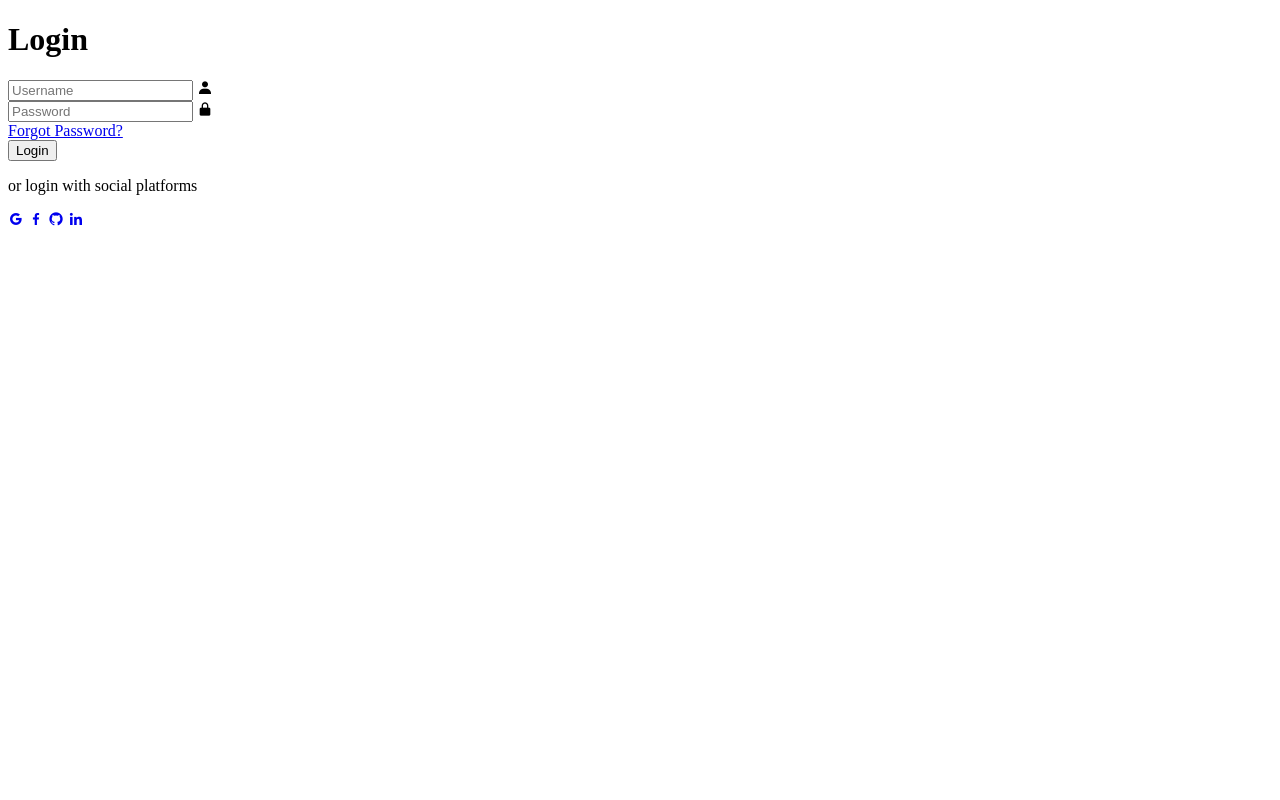
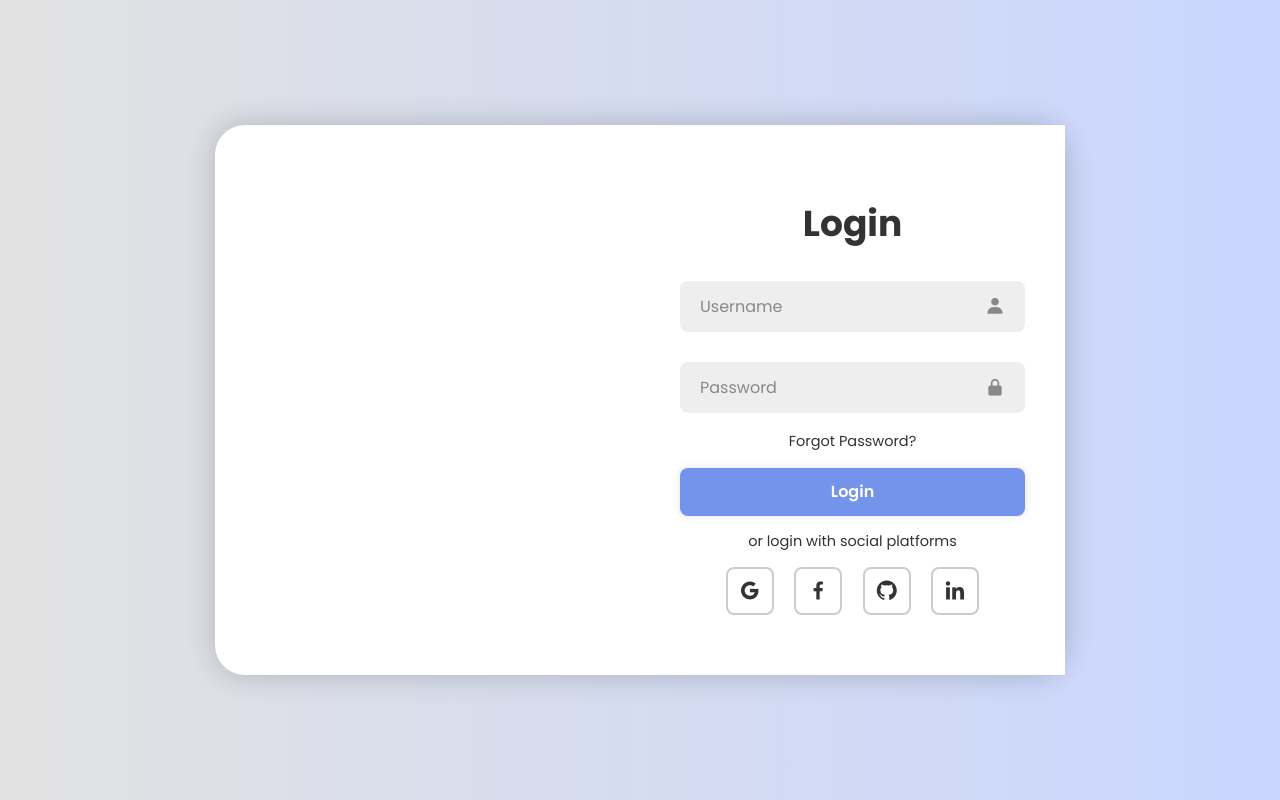
Before and after one commit to BarryBaros/Login-signup, a plain HTML site: page index.html in a window 1280 px wide. Drawn offline with nearby package versions, Linux system fonts and the light colour scheme; a web font is replaced by a local one.

Commit message:
style login

```diff
--- a/index.html
+++ b/index.html
@@ -36,6 +36,29 @@
           </div>
         </form>
       </div>
+      <div class="form-box register">
+        <form action="">
+          <h1>Sign-Up</h1>
+          <div class="input-box">
+            <input type="text" placeholder="Username" required />
+            <i class="bx bxs-user"></i>
+          </div>
+          <div class="input-box">
+            <input type="email" placeholder="Email" required />
+           <i class='bx bxs-envelope' ></i>
+          </div>
+          <div class="input-box">
+            <input type="password" placeholder="Password" required />
+            <i class="bx bxs-lock-alt"></i>
+          </div>
+                 <button type="submit" class="btn">Register</button>
+          <p>or register with social platforms</p>
+          <div class="social-icons">
+            <a href="#"><i class="bx bxl-google"></i></a>
+            <a href="#"><i class="bx bxl-facebook"></i></a>
+            <a href="#"><i class="bx bxl-github"></i></a>
+            <a href="#"><i class="bx bxl-linkedin"></i></a>
+          </div>
     </div>
   </body>
 </html>
--- a/style.css
+++ b/style.css
@@ -0,0 +1,119 @@
+@import url("https://fonts.googleapis.com/css2?family=Google+Sans+Flex:opsz,wght@6..144,1..1000&family=Italianno&family=Poppins:wght@400;600;700&family=Roboto:ital,wght@0,100..900;1,100..900&display=swap");
+
+* {
+  margin: 0;
+  padding: 0;
+  box-sizing: border-box;
+  font-family: "Poppins", sans-serif;
+}
+
+body {
+  display: flex;
+  justify-content: center;
+  align-items: center;
+  min-height: 100vh;
+  background: linear-gradient(90deg, #e2e2e2, #c9d6ff);
+}
+.container {
+  position: relative;
+  width: 850px;
+  height: 550px;
+  background: #fff;
+  border-radius: 30px;
+  box-shadow: 0 0 30px rgba(0, 0, 0, 0.2);
+}
+
+.form-box {
+  position: absolute;
+  right: 0;
+  width: 50%;
+  height: 100%;
+  background: #fff;
+  display: flex;
+  align-items: center;
+  color: #333;
+  text-align: center;
+  padding: 40px;
+}
+
+.form-box.register{
+  visibility: hidden;
+}
+
+form {
+  width: 100%;
+}
+
+.container h1 {
+  font-size: 36px;
+  margin: 10px 0;
+}
+
+.input-box {
+  position: relative;
+  margin: 30px 0;
+}
+
+.input-box input {
+  width: 100%;
+  padding: 13px 50px 13px 20px;
+  background: #eee;
+  border-radius: 8px;
+  border: none;
+  outline: none;
+  font-size: 16px;
+  color: #333;
+  font-weight: 500;
+}
+
+.input-box input::placeholder {
+  color: #888;
+  font-weight: 400;
+}
+
+.input-box i {
+  position: absolute;
+  right: 20px;
+  top: 50%;
+  transform: translateY(-50%);
+  font-size: 20px;
+  color: #888;
+}
+
+.forgot-link {
+  margin: -15px 0 15px;
+}
+.forgot-link a {
+  font-size: 14.5px;
+  color: #333;
+  text-decoration: none;
+}
+
+.btn {
+  width: 100%;
+  height: 48px;
+  background: #7494ec;
+  border-radius: 8px;
+  box-shadow: 0 0 10px rgba(0, 0, 0, 0.1);
+  border: none;
+  cursor: pointer;
+  font-size: 16px;
+  color: #fff;
+  font-weight: 600;
+}
+
+.container p {
+  font-size: 14.5px;
+  margin: 15px 0;
+}
+
+.social-icons a {
+display: inline-flex;
+padding: 10px;
+border: 2px solid #ccc;
+border-radius: 8px;
+font-size: 24px;
+color: #333;
+text-decoration: none;
+margin: 0 8px;
+}
```
